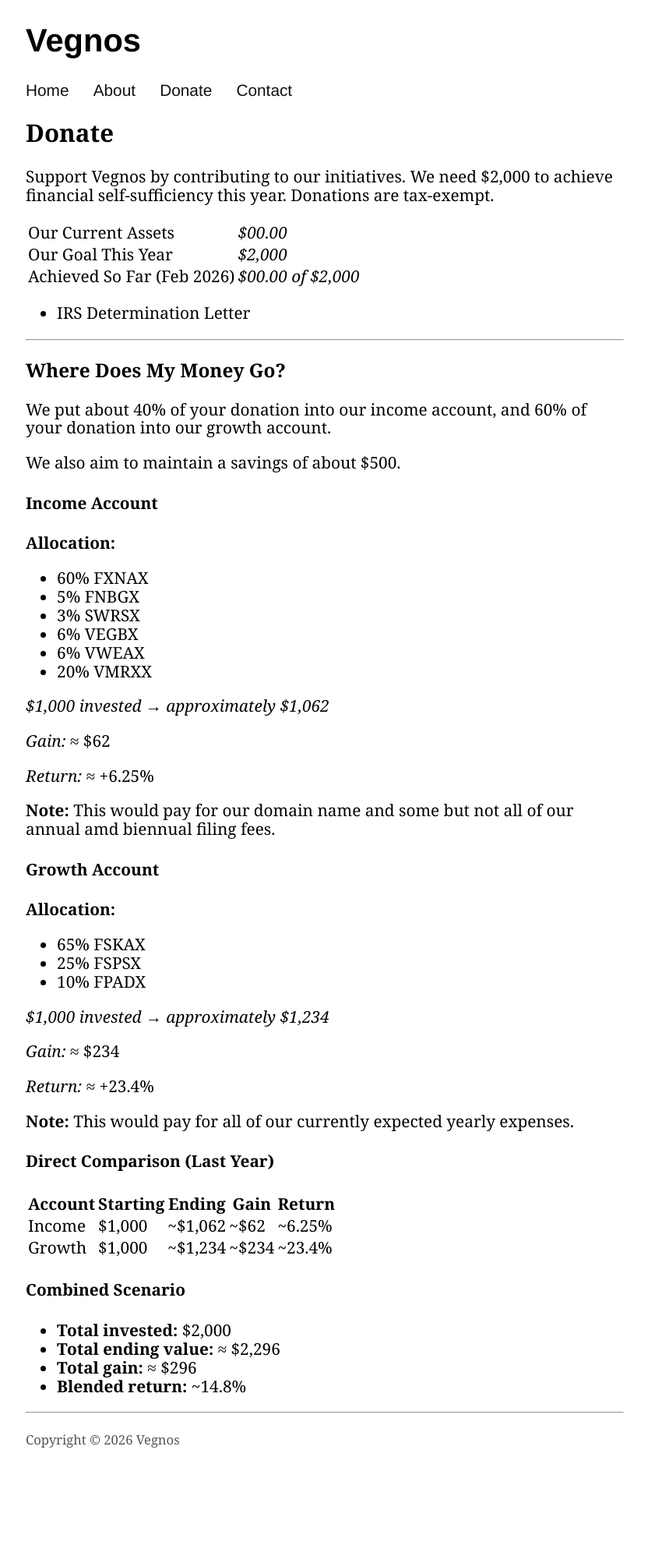
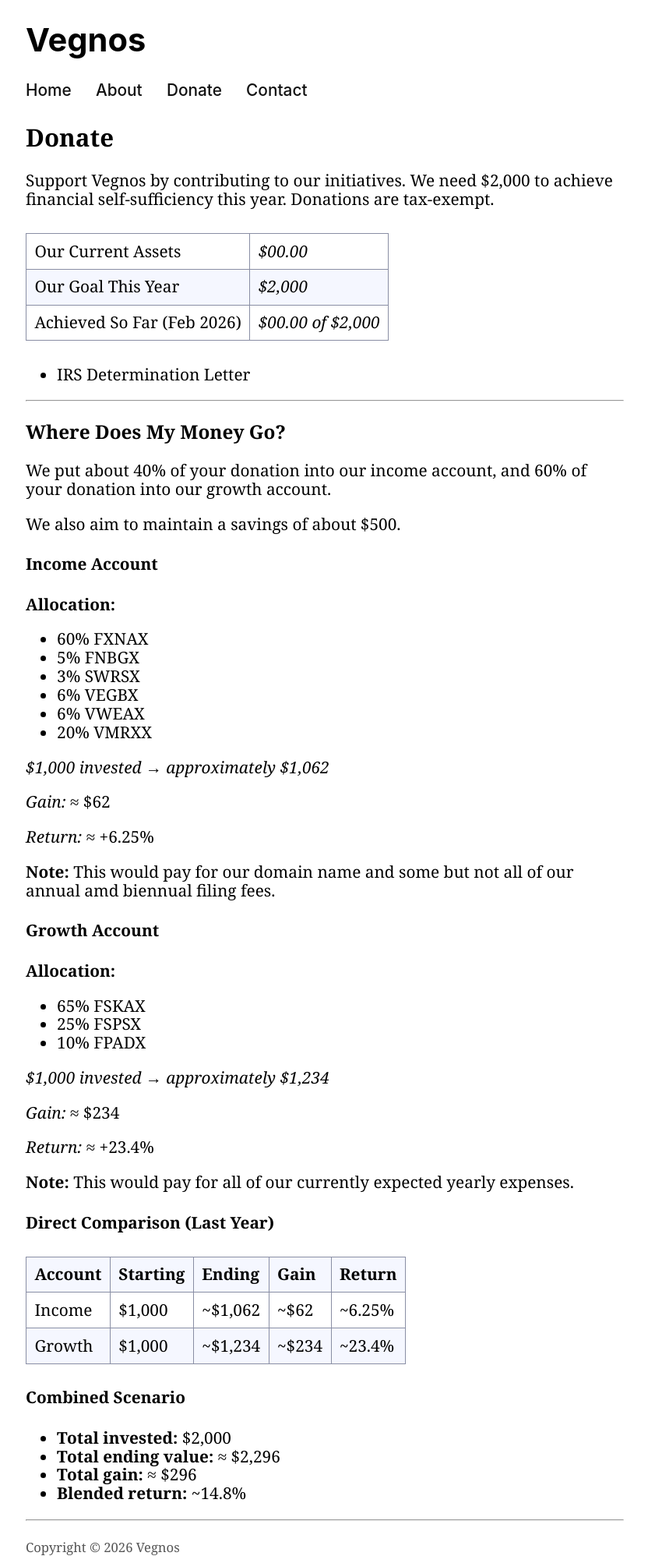
Before and after one commit to jklmnop10/vegnos, a Jekyll site: the page built from donate.md, in a window 1280 px wide. Shown: the whole page at 78% size, without its empty margins (223-1055 px from the left). Built offline with Jekyll 4.4.1, drawn with Linux system fonts in a browser that asks for light colours; before the commit the page ends 1858 px from its top, so only the background shows below that.

Commit message:
Update stylesheet.css

```diff
--- a/assets/css/stylesheet.css
+++ b/assets/css/stylesheet.css
@@ -1,12 +1,59 @@
+:root {
+  /* Set sans-serif & mono fonts */
+  --sans-font: -apple-system, BlinkMacSystemFont, "Avenir Next", Avenir,
+    "Nimbus Sans L", Roboto, "Noto Sans", "Segoe UI", Arial, Helvetica,
+    "Helvetica Neue", sans-serif;
+  --serif-font: ui-serif, Georgia, Cambria, "Times New Roman", Times, serif;
+  --mono-font: Consolas, Menlo, Monaco, "Andale Mono", "Ubuntu Mono", monospace;
+  --standard-border-radius: 5px;
+  --border-width: 1px;
+
+  /* Default (light) theme */
+  --bg: #fff;
+  --accent-bg: #f5f7ff;
+  --text: #212121;
+  --text-light: #585858;
+  --border: #898EA4;
+  --accent: #0d47a1;
+  --accent-hover: #1266e2;
+  --accent-text: var(--bg);
+  --code: #d81b60;
+  --preformatted: #444;
+  --marked: #ffdd33;
+  --disabled: #efefef;
+}
+
+/* Dark theme */
+@media (prefers-color-scheme: dark) {
+  :root {
+    color-scheme: dark;
+    --bg: #212121;
+    --accent-bg: #2b2b2b;
+    --text: #dcdcdc;
+    --text-light: #ababab;
+    --accent: #ffb300;
+    --accent-hover: #ffe099;
+    --accent-text: var(--bg);
+    --code: #f06292;
+    --preformatted: #ccc;
+    --disabled: #111;
+  }
+  /* Add a bit of transparency so light media isn't so glaring in dark mode */
+  img,
+  video {
+    opacity: 0.8;
+  }
+}
+
 /* =========================
    Fonts
 ========================== */
 html {
-   font-family: Georgia, serif;
+   font-family: var(--serif-font);
    font-size: 1.3rem;
 }
 .site-header {
-   font-family: Helvetica, Arial, sans-serif;
+   font-family: var(--sans-font);
 }
 
 /* =========================
@@ -29,9 +76,9 @@ a:hover {
    Navigation
 ========================= */
 
-/*.site-header {
+.site-header {
     margin-bottom: 1.5rem;
-}*/
+}
 
 .site-header nav ul {
     list-style: none;
@@ -72,3 +119,38 @@ footer small {
         margin: 0 auto;
     }
 }
+
+
+
+/* Format tables */
+table {
+  border-collapse: collapse;
+  margin: 1.5rem 0;
+}
+
+figure > table {
+  width: max-content;
+  margin: 0;
+}
+
+td,
+th {
+  border: var(--border-width) solid var(--border);
+  text-align: start;
+  padding: 0.5rem;
+}
+
+th {
+  background-color: var(--accent-bg);
+  font-weight: bold;
+}
+
+tr:nth-child(even) {
+  /* Set every other cell slightly darker. Improves readability. */
+  background-color: var(--accent-bg);
+}
+
+table caption {
+  font-weight: bold;
+  margin-bottom: 0.5rem;
+}
```
